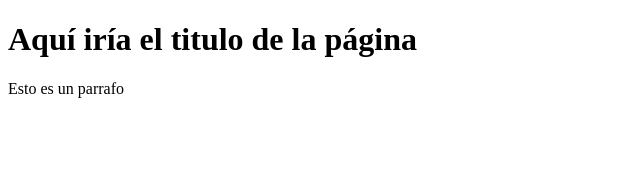
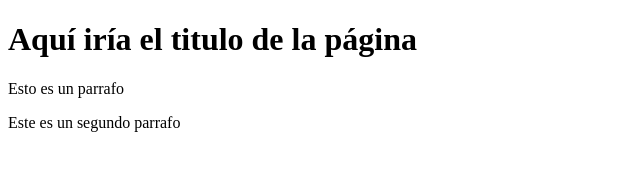
Before and after one commit to jdcortor/git-course-test, a plain HTML site: page index.html in a window 1280 px wide. Shown: the whole page, without its empty margins (0-640 px from the left). Drawn offline with Linux system fonts and the light colour scheme.

Commit message:
Este es un segundo parrafo y un cambio que se hace

```diff
--- a/index.html
+++ b/index.html
@@ -9,5 +9,8 @@
 <body>
   <h1>Aquí iría el titulo de la página</h1>
   <p> Esto es un parrafo </p>
+  <p>
+    Este es un segundo parrafo
+  </p>
 </body>
 </html>
```
